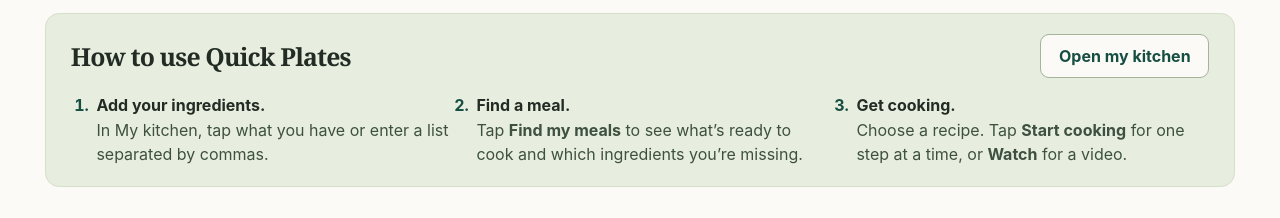
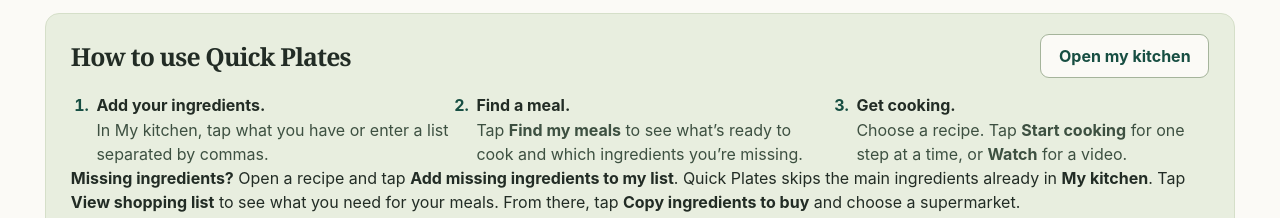
Before and after one commit to df9cmwp9vt-dotcom/Grub-Club, a plain HTML site: page index.html in a window 1280 px wide. Shown: the part 83-301 px from the top of the page. Drawn offline with Linux system fonts and the light colour scheme.

Commit message:
Explain missing ingredients in the home page guide

```diff
--- a/index.html
+++ b/index.html
@@ -9,7 +9,7 @@
 <li><strong>Add your ingredients.</strong> In My kitchen, tap what you have or enter a list separated by commas.</li>
 <li><strong>Find a meal.</strong> Tap <b>Find my meals</b> to see what’s ready to cook and which ingredients you’re missing.</li>
 <li><strong>Get cooking.</strong> Choose a recipe. Tap <b>Start cooking</b> for one step at a time, or <b>Watch</b> for a video.</li>
-</ol></section>
+</ol><p><strong>Missing ingredients?</strong> Open a recipe and tap <b>Add missing ingredients to my list</b>. Quick Plates skips the main ingredients already in <b>My kitchen</b>. Tap <b>View shopping list</b> to see what you need for your meals. From there, tap <b>Copy ingredients to buy</b> and choose a supermarket.</p></section>
 <article class="hero"><div class="hero-copy"><div class="eyebrow">Featured recipe</div><h1>Tomato &amp; basil<br><em>spaghetti.</em></h1><p>A glossy tangle of spaghetti with burst tomatoes, soft garlic and torn basil.</p><div class="hero-meta">20 min <i></i> ~£1.08 per serving</div><button class="primary" data-open="101">View recipe</button></div><img class="hero-photo" src="images/101.jpg" alt="Tomato spaghetti with torn fresh basil" fetchpriority="high"></article>
 <section id="collection"><div class="section-head"><div><div class="eyebrow">Recipe collection</div><h2>Find your next meal</h2></div><button class="outline" id="filtersBtn"><span data-icon="sliders"></span> Filters <span id="filterN"></span></button></div><div class="browse"><div id="collections" class="scroll-chips"></div><label class="search"><span data-icon="search"></span><input id="recipeQuery" type="search" placeholder="Search recipes" aria-label="Search recipes"></label></div><div class="results-line"><span id="resultCount" role="status"></span><label>Sort <select id="sort" aria-label="Sort order"><option value="best">Recommended</option><option value="cheap">Lowest cost</option><option value="fast">Quickest</option></select></label></div><div id="results" class="grid"></div><button id="more" class="outline more">Show more recipes</button></section></div>
 <div id="subpage" hidden></div></main><footer class="wrap"><span>Quick Plates · Good food, small budget.</span><a href="guide.html">How to use Quick Plates</a><button data-about>About Quick Plates</button></footer><nav class="mobile-nav" id="mobileNav" aria-label="Mobile navigation"></nav>
```
